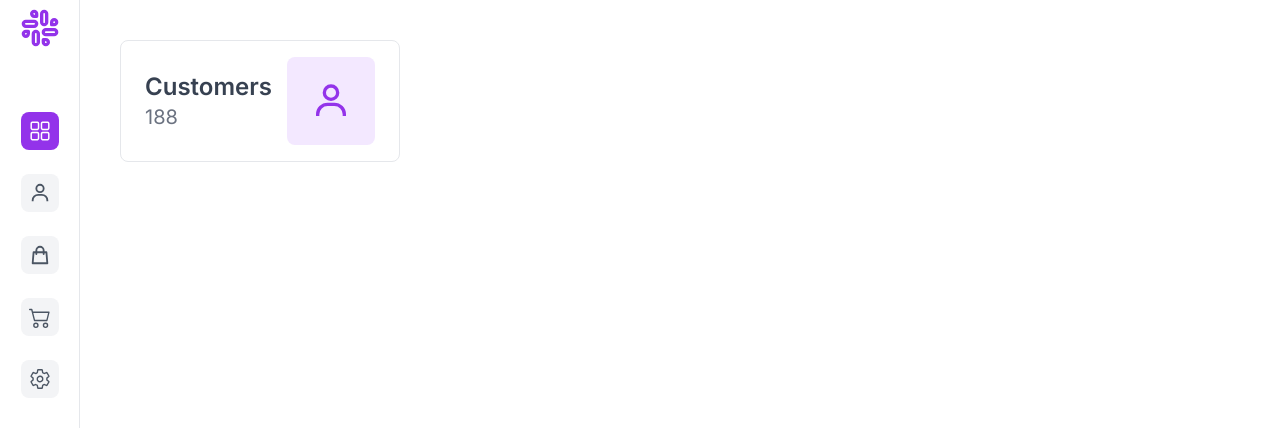
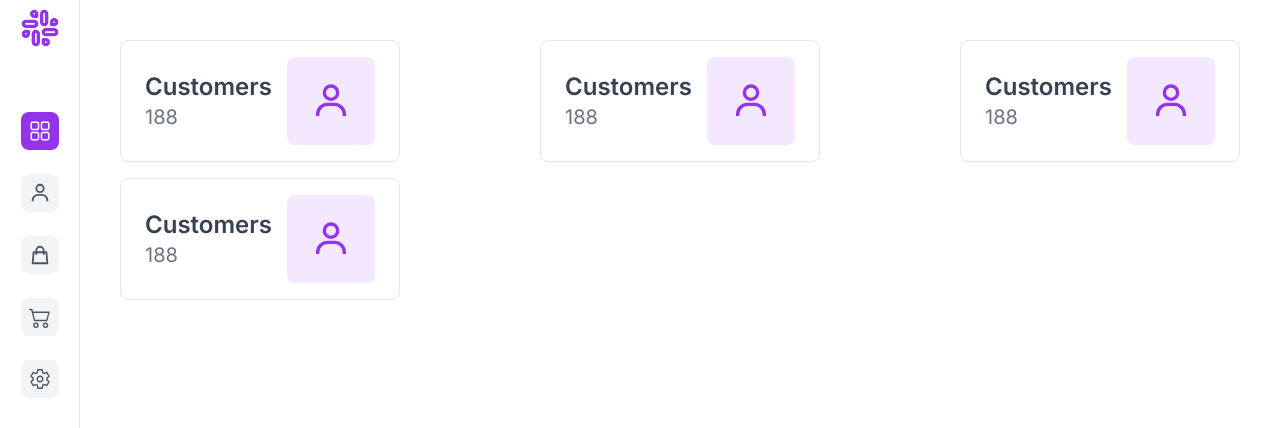
Before and after one commit to Sandun-Induranga/Next.js-POS, a Next.js app: page / in a window 1280 px wide. Shown: the top 428 px of the page. Built offline with nearby package versions, Linux system fonts and the light colour scheme.

Commit message:
Set Cards to Dashboard

```diff
--- a/components/DashboardContainer.jsx
+++ b/components/DashboardContainer.jsx
@@ -4,7 +4,12 @@ import Card from "./Card";
 const DashboardContainer = () => {
   return (
     <div className="md:p-10 p-2">
-      <Card />
+      <section className="flex flex-wrap gap-4 justify-between">
+        <Card />
+        <Card />
+        <Card />
+        <Card />
+      </section>
     </div>
   );
 };
```
